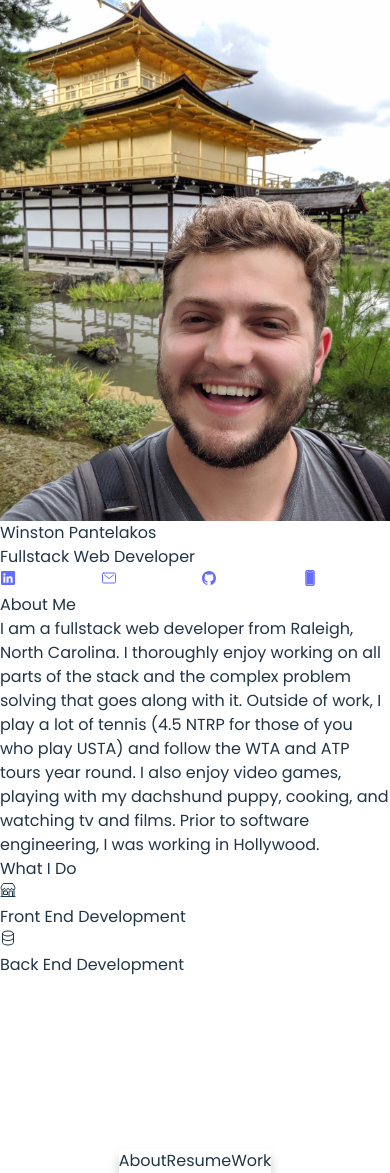
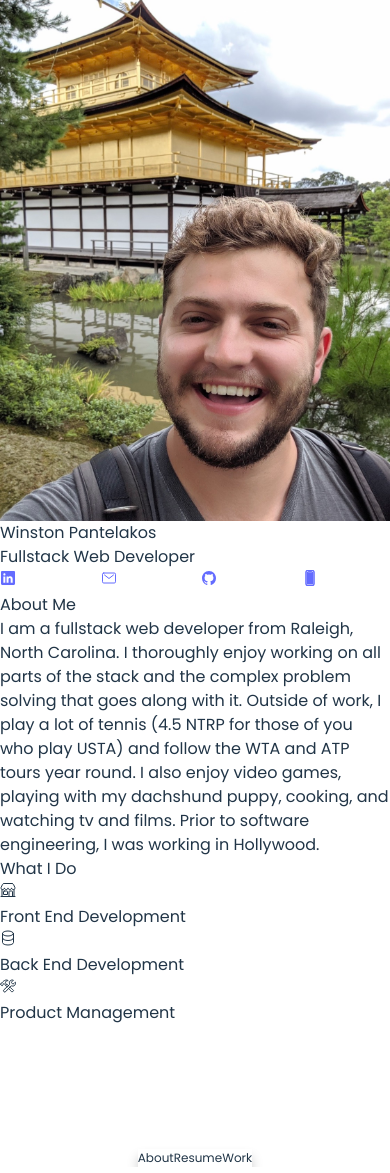
Before and after one commit to winstonthep/portfolio-site, a React (Vite) app: page / in a window 390 px wide. Built offline with nearby package versions, Linux system fonts and the light colour scheme.

Commit message:
more finetuning

```diff
--- a/src/App.css
+++ b/src/App.css
@@ -150,5 +150,8 @@
   .ident{
     width: 100%;
   }
+  .bottom-navbar {
+    font-size: 12px;
+  }
 
 }
--- a/src/components/details/About.tsx
+++ b/src/components/details/About.tsx
@@ -1,17 +1,17 @@
-import { storefrontOutline, serverOutline } from "ionicons/icons";
+import { constructOutline, storefrontOutline, serverOutline } from "ionicons/icons";
 import { IonIcon } from "@ionic/react";
 export const About = () => {
   return (
-    <div className="text-white flex flex-col justify-between h-full w-full gap-2">
-      <div className="h-1/2 w-full flex flex-col gap-4">
+    <div className="text-white flex flex-col justify-between h-full w-full gap-2 p-2">
+      <div className=" w-full flex flex-col gap-4">
         <div className="text-3xl font-bold">About Me</div>
         <p>
           {`I am a fullstack web developer from Raleigh, North Carolina. I thoroughly enjoy working on all parts of the stack and the complex problem solving that goes along with it. Outside of work, I play a lot of tennis (4.5 NTRP for those of you who play USTA) and follow the WTA and ATP tours year round. I also enjoy video games, playing with my dachshund puppy, cooking, and watching tv and films. Prior to software engineering, I was working in Hollywood.`}
         </p>
       </div>
-      <div className="h-1/2 w-full flex flex-col gap-4">
+      <div className=" w-full flex flex-col gap-4">
         <div className="text-3xl font-bold">What I Do</div>
-        <div className="flex flex-row justify-between w-full gap-2">
+        <div className="flex flex-row justify-center w-full gap-2 flex-wrap">
           <AboutTraits
             icon={storefrontOutline}
             title="Front End Development"
@@ -19,6 +19,10 @@ export const About = () => {
           <AboutTraits
             icon={serverOutline}
             title="Back End Development"
+          />
+          <AboutTraits
+            icon={constructOutline}
+            title="Product Management"
           />
         </div>
       </div>
@@ -31,7 +35,7 @@ type AboutTraitsProps = {
   title: string;
 };
 const AboutTraits = (props : AboutTraitsProps) => {
-  return <div className="h-36 w-1/2 border border-blue-300 rounded-2xl flex flex-col sm:flex-row p-6 gap-4 items-center">
+  return <div className="h-36 w-[90%] sm:w-[45%] border border-blue-300 rounded-2xl flex flex-col sm:flex-row p-6 gap-4 items-center">
     <IonIcon icon={props.icon} className="h-16 w-16 !fill-blue-300 !stroke-blue-300 text-blue-300" />
     <div>{props.title}</div>
   </div>;
--- a/src/components/details/BottomNav.tsx
+++ b/src/components/details/BottomNav.tsx
@@ -5,7 +5,7 @@ type BottomNavProps = {
   };
 export const BottomNav = (props: BottomNavProps) => {
   return (
-    <div className="bottom-navbar w-screen items-center justify-center gap-2 absolute bottom-0 left-0 z-[1000] bg-[#292929] sticky rounded-t-2xl h-12">
+    <div className="bottom-navbar w-screen items-center justify-center gap-2 absolute bottom-0 left-0 z-[1000] bg-[#292929] sticky rounded-t-2xl h-12 w-full">
       <div className={`h-full flex flex-row items-center justify-center w-1/3 ${props.currentSection === DetailsSectionEnum.ABOUT ? "text-blue-300" : "text-white"}`}
       onClick={() => props.setCurrentSection(DetailsSectionEnum.ABOUT)}
       >
--- a/src/components/details/Projects.tsx
+++ b/src/components/details/Projects.tsx
@@ -1,7 +1,7 @@
 import { ProjectSites } from "./types";
 export const Projects = () => {
   return (
-    <div className="w-full min-h-[556px] sm:pt-16 flex flex-row flex-wrap gap-6 justify-center items-center">
+    <div className="w-full min-h-[556px]  flex flex-row flex-wrap gap-6 justify-center items-center">
       <div className="text-3xl font-bold w-full text-white">My Work</div>
       <div className="w-full">
         <div className="h-2 w-16 rounded-full bg-blue-300"></div>
@@ -36,8 +36,8 @@ const ProjectPreview = (props: {
         />
       </a>
       <div className="w-full h-full flex flex-col justify-center items-center text-white">
-        <div className="text-2xl font-bold">{props.title}</div>
-        <div className="text-lg">{props.description}</div>
+        <div className="text-xl sm:text-2xl font-bold">{props.title}</div>
+        <div className="text-base sm:text-lg">{props.description}</div>
       </div>
     </div>
   );
--- a/src/components/details/Resume.tsx
+++ b/src/components/details/Resume.tsx
@@ -51,7 +51,7 @@ export const Resume = () => {
                   {"Advanced Software Engineering Immersive"}
                 </span>
               </div>
-              <div className="text-md sm:text-lg italic text-gray-300">
+              <div className="text-base sm:text-lg italic text-gray-300">
                 February 2022
               </div>
             </div>
@@ -64,7 +64,7 @@ export const Resume = () => {
                   {"Bachelor of Arts, Economics"}
                 </span>
               </div>
-              <div className="text-md sm:text-lg italic text-gray-300">
+              <div className="text-base sm:text-lg italic text-gray-300">
                 June 2017
               </div>
             </div>
@@ -88,7 +88,7 @@ const ResumeItem = (props: ResumeItemProps) => {
       <div className="text-lg sm:text-xl">
         {props.title} | <span className="text-blue-300">{props.company}</span>
       </div>
-      <div className="text-md sm:text-lg italic text-gray-300">
+      <div className="text-base sm:text-lg italic text-gray-300">
         {props.date}
       </div>
       {/* <div className="text-sm">{props.description}</div> */}
```
